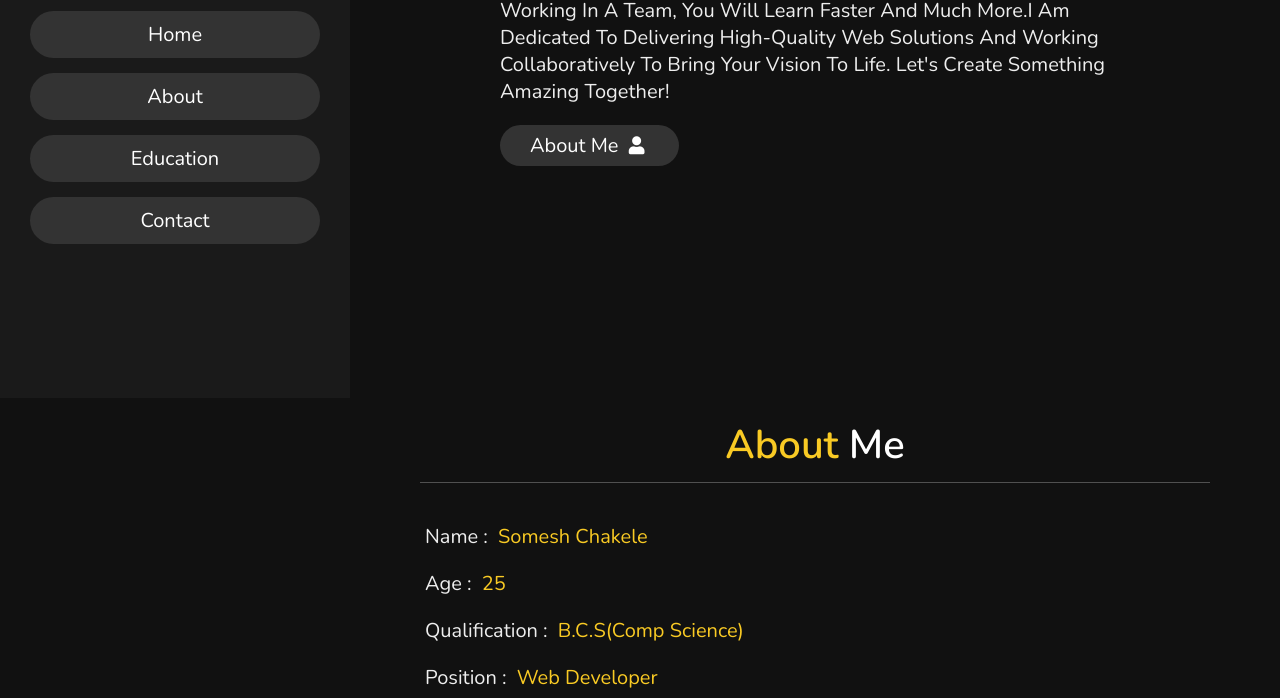
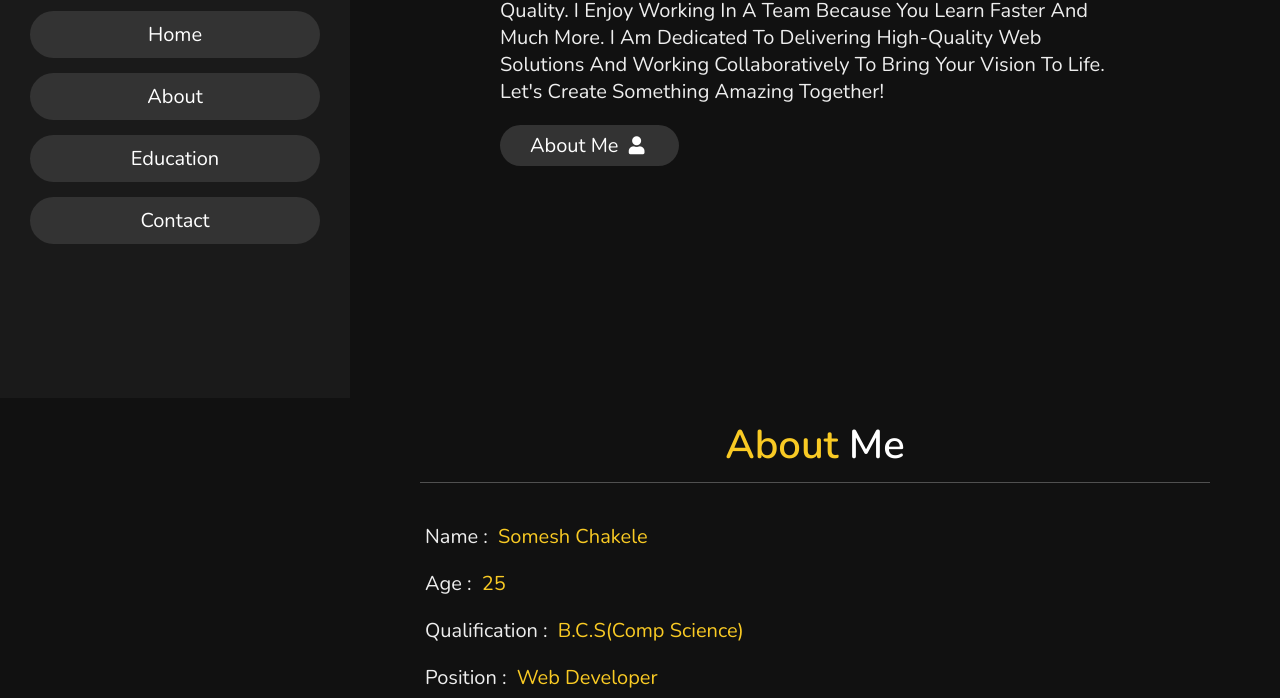
Before and after one commit to Someshchakele/S, a plain HTML site: page index.html in a window 1280 px wide. Shown: the part 402-1100 px from the top of the page. Drawn offline with nearby package versions, Linux system fonts and the light colour scheme.

Commit message:
minor chnage.

```diff
--- a/index.html
+++ b/index.html
@@ -45,8 +45,8 @@
 
     <h3>HI THERE !</h3>
     <h1>I'M <span>Somesh Chakele</span></h1>
-    <p>I am all-round Web developer working in <a href="https://bytesafe.in/" style="color: burlywood;">Bytesafe Technologies</a>.
-        I love structures and order and i also stand for quality. I like working in a team, you will learn faster and much more.I am dedicated to delivering high-quality web solutions and working collaboratively to bring your vision to life. Let's create something amazing together!
+    <p>I am an all-round web developer working at <a href="https://bytesafe.in/" style="color: burlywood;">Bytesafe Technologies</a>.
+        I love structure and order, and I also stand for quality. I enjoy working in a team because you learn faster and much more. I am dedicated to delivering high-quality web solutions and working collaboratively to bring your vision to life. Let's create something amazing together!
     </p>
     <a href="#about"><button class="btn">about me <i class="fas fa-user"></i></button></a>
 
```
